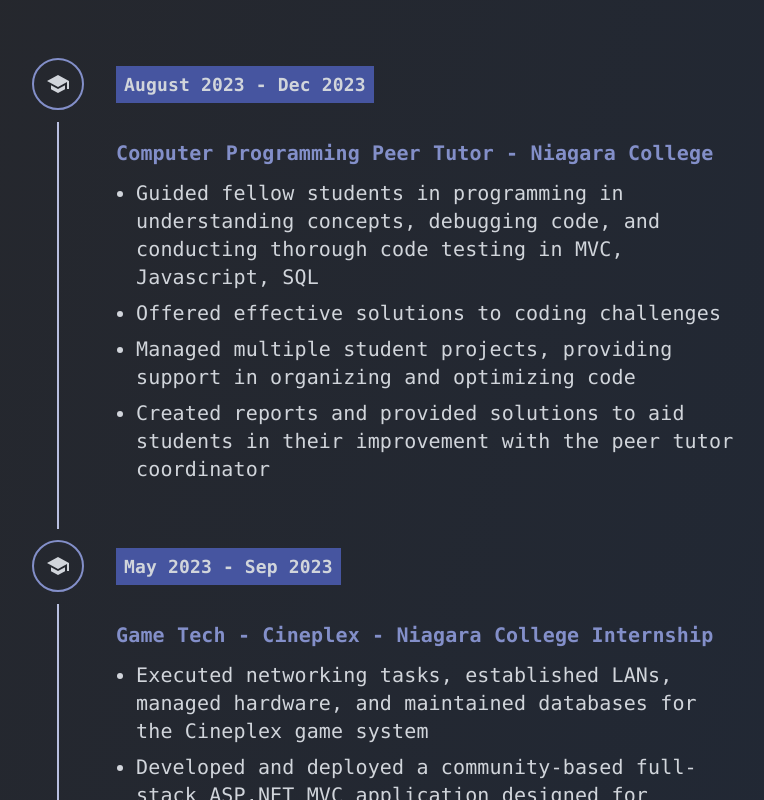
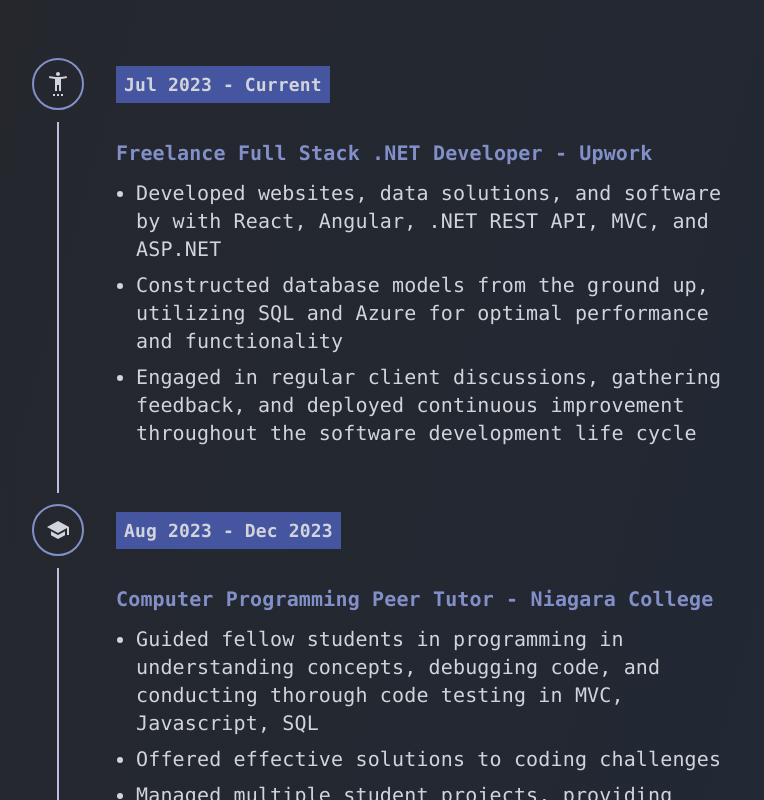
Before and after one commit to NoFun-z/LocPortfolio, a Next.js app in the folder locnextportfolio/: page /Experience in a window 1280 px wide. Shown: the part 980-1780 px from the top of the page, without its empty margins (240-1004 px from the left). Built offline with nearby package versions, Linux system fonts and the light colour scheme.

Commit message:
Updated-E

```diff
--- a/locnextportfolio/src/app/Experience/timeLine.tsx
+++ b/locnextportfolio/src/app/Experience/timeLine.tsx
@@ -4,6 +4,7 @@ import React from 'react'
 import { Timeline, TimelineConnector, TimelineContent, TimelineDot, TimelineItem, TimelineSeparator, timelineItemClasses } from '@mui/lab';
 import SchoolIcon from '@mui/icons-material/School';
 import LaptopIcon from '@mui/icons-material/Laptop';
+import SettingsAccessibilityIcon from '@mui/icons-material/SettingsAccessibility';
 
 export default function WorkTimeLine() {
     return (
@@ -16,6 +17,34 @@ export default function WorkTimeLine() {
             <TimelineItem>
                 <TimelineSeparator>
                     <TimelineDot style={{ border: '2px solid #838fc9', padding: '12px' }} variant="outlined">
+                        <SettingsAccessibilityIcon style={{ color: 'rgb(209 213 219)' }} />
+                    </TimelineDot>
+                    <TimelineConnector sx={{ bgcolor: '#b8bfe0' }} />
+                </TimelineSeparator>
+                <TimelineContent sx={{ pt: '24px', px: 4, textAlign: 'left' }}>
+                    <span className='mb-3 p-2 font-bold font-mono text-sm md:text-base xl:text-lg'
+                        style={{ backgroundColor: '#4655a0', color: 'rgb(209 213 219)' }}>
+                        Jul 2023 - Current
+                    </span>
+                    <p className='mt-10 mb-3 font-bold font-mono text-base md:text-lg xl:text-xl' style={{ color: '#838fc9' }}>
+                        Freelance Full Stack .NET Developer - Upwork
+                    </p>
+                    <ul className="list-disc pl-5 font-mono mb-10 text-base md:text-lg xl:text-xl">
+                        <li className='mb-2 text-gray-300'>
+                            Developed websites, data solutions, and software by with React, Angular, .NET REST API, MVC, and ASP.NET
+                        </li>
+                        <li className='mb-2 text-gray-300'>
+                            Constructed database models from the ground up, utilizing SQL and Azure for optimal performance and functionality
+                        </li>
+                        <li className='mb-2 text-gray-300'>
+                            Engaged in regular client discussions, gathering feedback, and deployed continuous improvement throughout the software development life cycle
+                        </li>
+                    </ul>
+                </TimelineContent>
+            </TimelineItem>
+            <TimelineItem>
+                <TimelineSeparator>
+                    <TimelineDot style={{ border: '2px solid #838fc9', padding: '12px' }} variant="outlined">
                         <SchoolIcon style={{ color: 'rgb(209 213 219)' }} />
                     </TimelineDot>
                     <TimelineConnector sx={{ bgcolor: '#b8bfe0' }} />
@@ -23,7 +52,7 @@ export default function WorkTimeLine() {
                 <TimelineContent sx={{ pt: '24px', px: 4, textAlign: 'left' }}>
                     <span className='mb-3 p-2 font-bold font-mono text-sm md:text-base xl:text-lg'
                         style={{ backgroundColor: '#4655a0', color: 'rgb(209 213 219)' }}>
-                        August 2023 - Dec 2023
+                        Aug 2023 - Dec 2023
                     </span>
                     <p className='mt-10 mb-3 font-bold font-mono text-base md:text-lg xl:text-xl' style={{ color: '#838fc9' }}>
                         Computer Programming Peer Tutor - Niagara College
```
